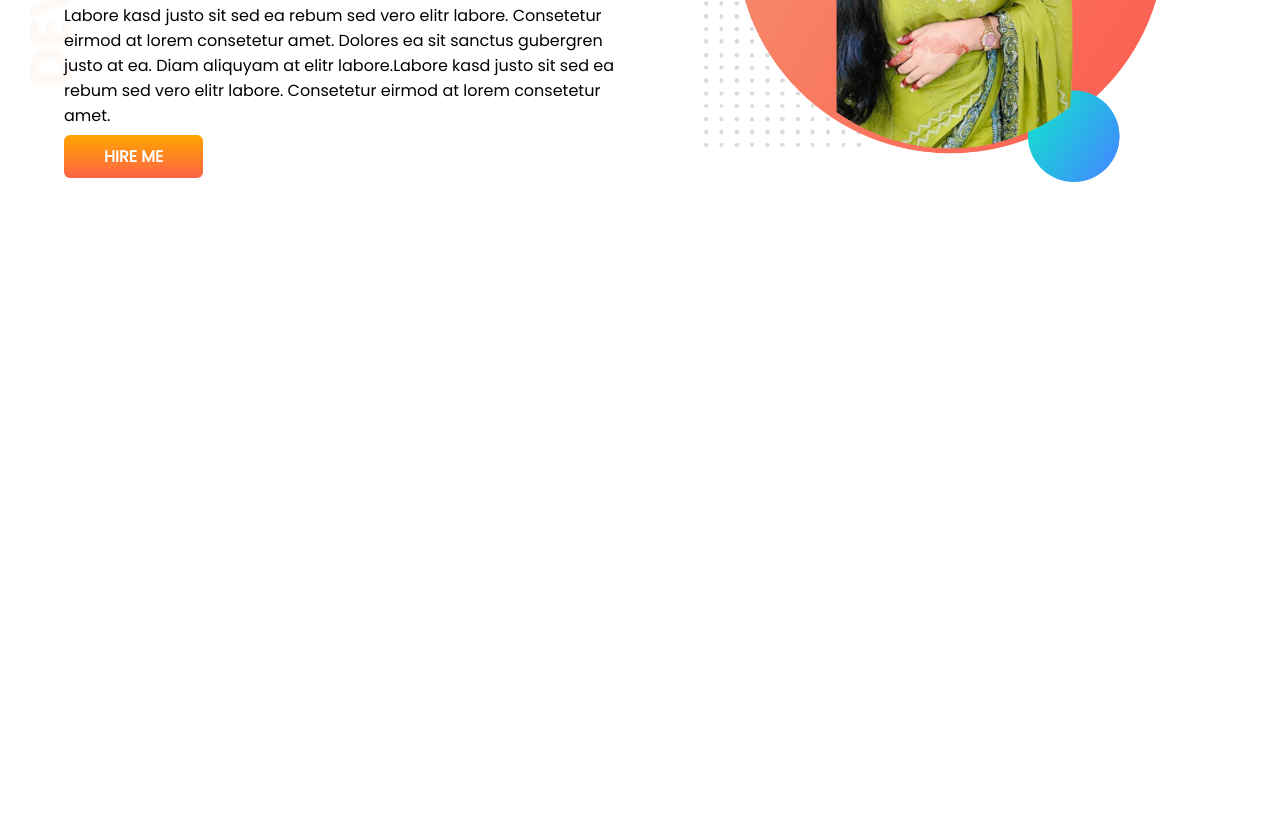
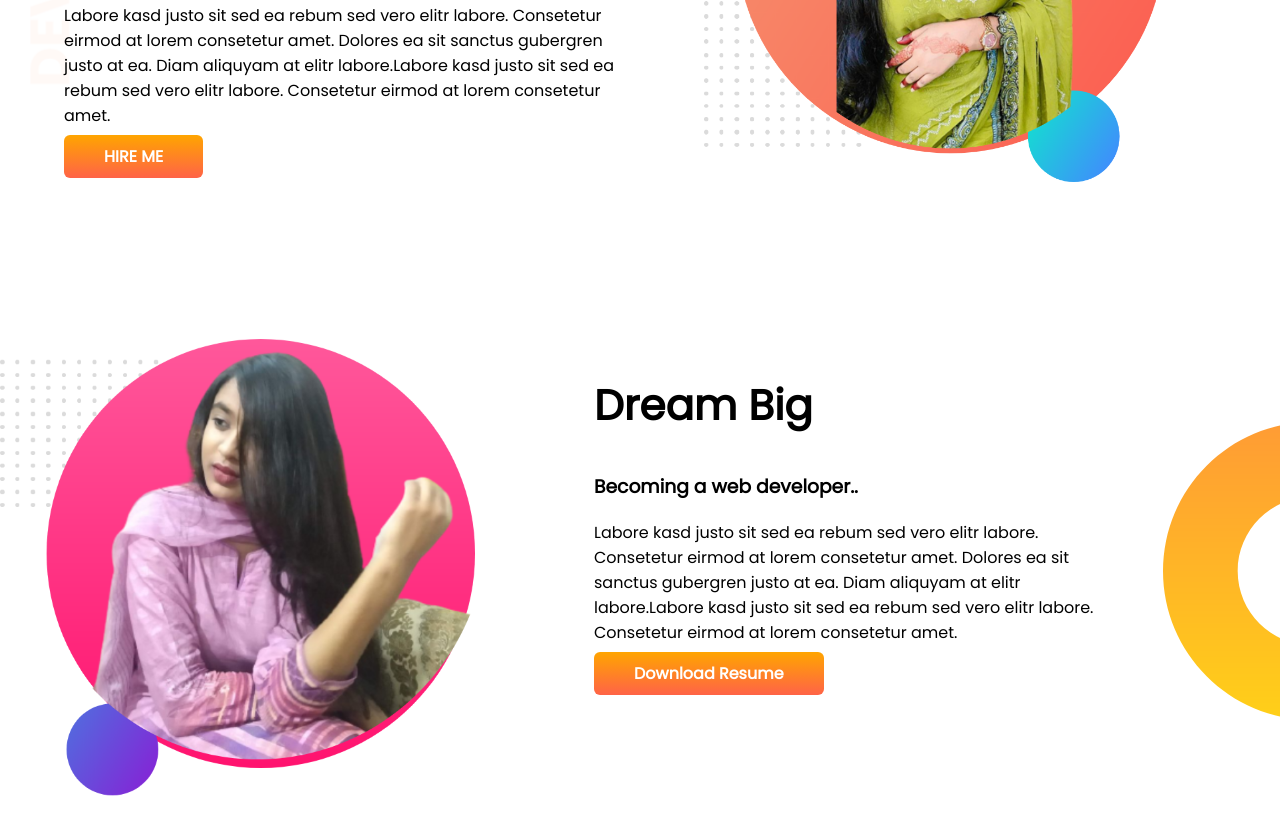
Before and after one commit to Shammi141/course-portfolio, a plain HTML site: page index.html in a window 1280 px wide. Shown: the part 275-1110 px from the top of the page. Before the commit the page ends 800 px from the top, so only its background shows below. Drawn offline with Linux system fonts and the light colour scheme; a web font is replaced by a local one.

Commit message:
dream added

```diff
--- a/index.html
+++ b/index.html
@@ -26,5 +26,19 @@
             <img src="images/shammi1.png" alt="">
         </div>
     </section>
+
+    <section class="middle-banner">
+        <div class="middle-width">
+            <img src="images/shammi2.png" alt="">
+        </div>
+        <div class="dream-big">
+            <h1>Dream Big</h1>
+            <h3>Becoming a web developer..</h3>
+            <p>Labore kasd justo sit sed ea rebum sed vero elitr labore. Consetetur eirmod at lorem consetetur amet. Dolores ea
+                sit sanctus gubergren justo at ea. Diam aliquyam at elitr labore.Labore kasd justo sit sed ea rebum sed vero
+                elitr labore. Consetetur eirmod at lorem consetetur amet.</p>
+            <a class="hire-button" target="_blank" href="https://www.facebook.com/">Download Resume</a>
+        </div>
+    </section>
 </body>
 </html>
--- a/style.css
+++ b/style.css
@@ -13,6 +13,7 @@ h1{
 }
 section{
     display: flex;
+    margin-bottom: 150px;
 }
 .half-width{
     width: 50%;
@@ -36,3 +37,15 @@ section{
     background-repeat: no-repeat;
 
 }
+
+.middle-width img {
+    width: 80%;
+
+}
+.dream-big {
+    background-image: url(images/dream-bg.png);
+    background-repeat: no-repeat;
+    width: 50%;
+    padding-right: 12%;
+    background-position: right;
+}
```
